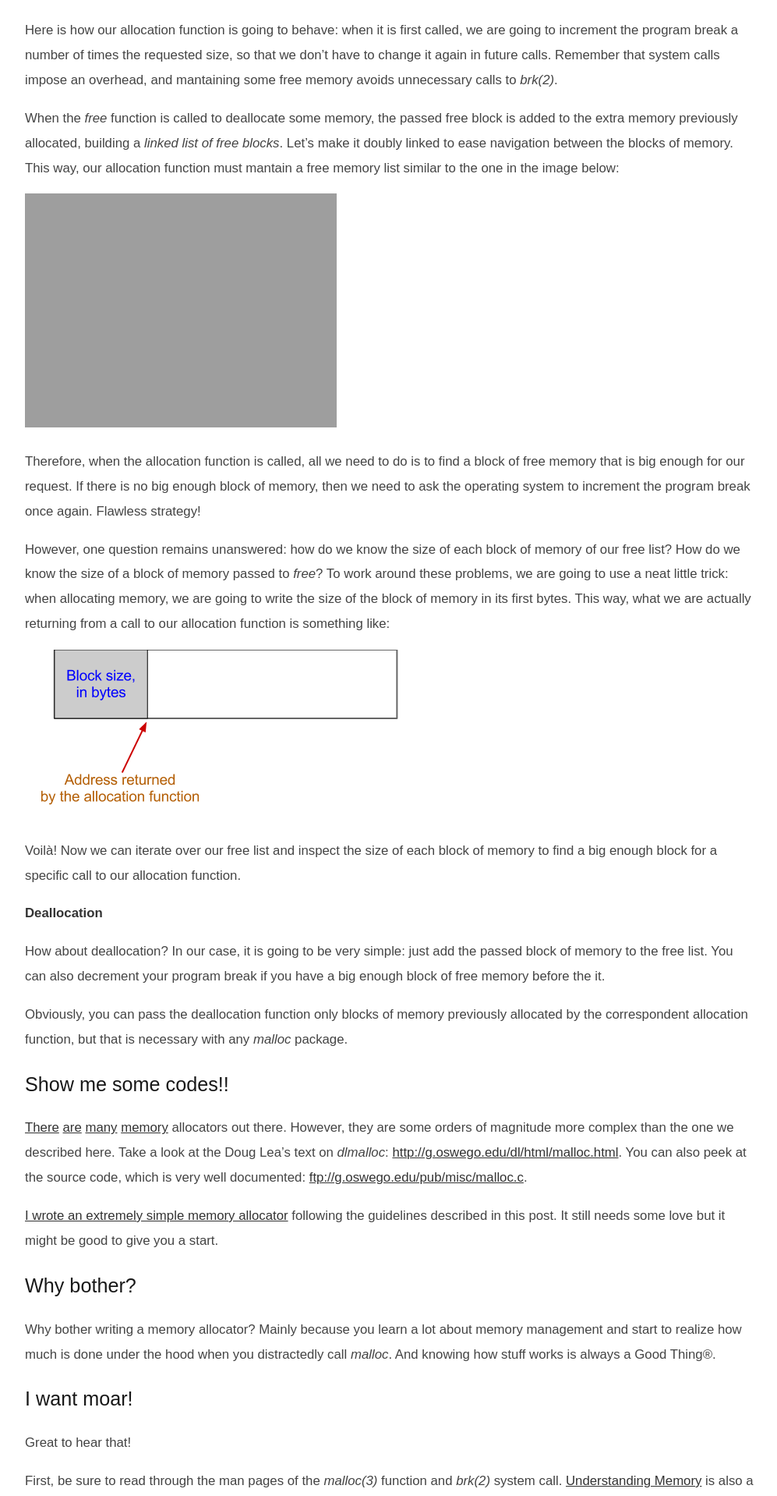
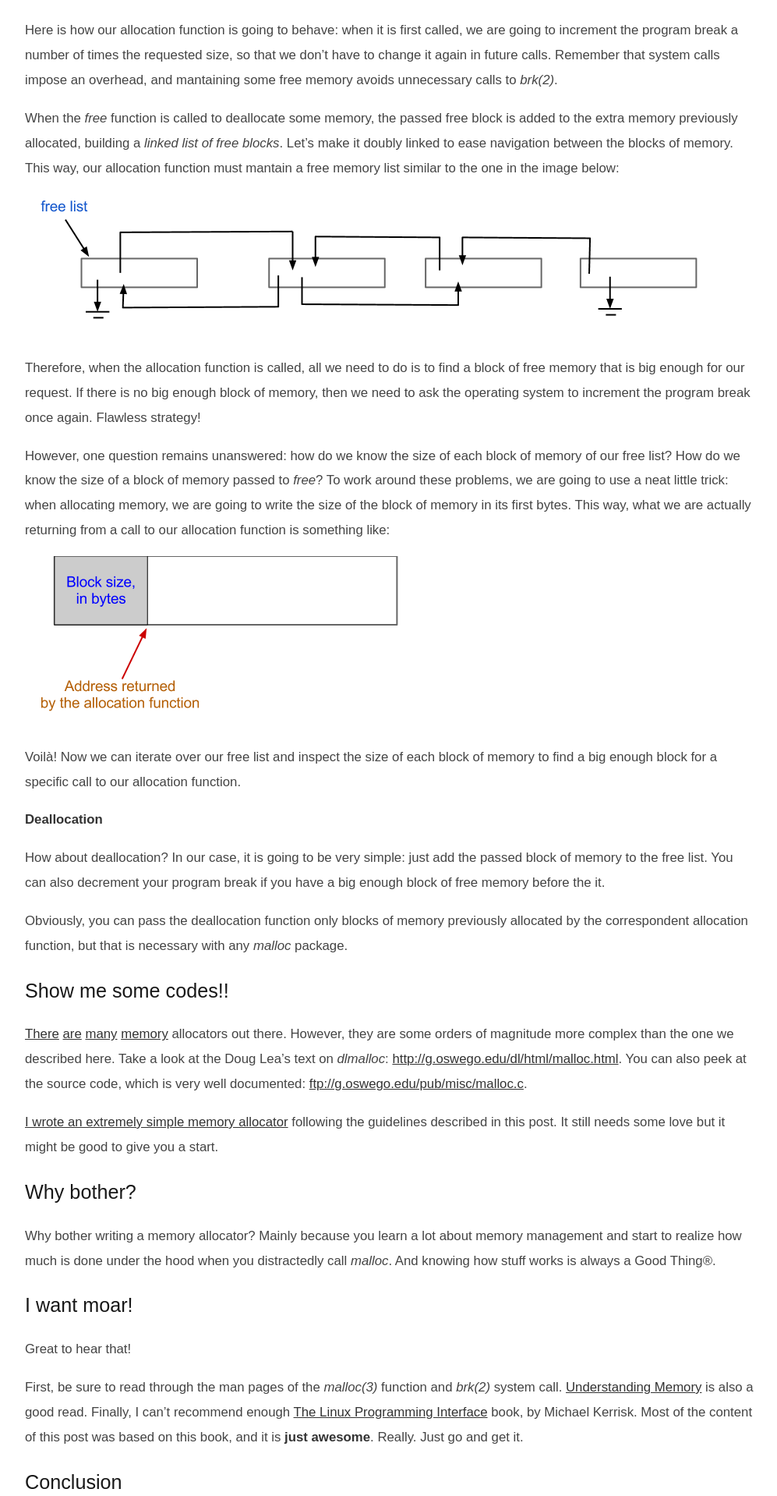
Before and after one commit to rmascarenhas/rmascarenhas.github.com, a Jekyll site: the page built from _posts/2012-05-31-writing-a-memory-allocator.markdown, in a window 1280 px wide. Shown: the part 2850-4768 px from the top of the page at 78% size, without its empty margins (198-1195 px from the left). Built offline with Jekyll 4.4.1, drawn with Linux system fonts in a browser that asks for light colours; nearby versions of some CDN libraries; some web fonts are replaced; comment, search, counter and statistics services are not loaded.

Commit message:
Unquote.

```diff
--- a/_posts/2012-05-31-writing-a-memory-allocator.markdown
+++ b/_posts/2012-05-31-writing-a-memory-allocator.markdown
@@ -100,7 +100,7 @@ list of free blocks_. Let's make it doubly linked to ease navigation
 between the blocks of memory. This way, our allocation function must
 mantain a free memory list similar to the one in the image below:
 
-![Linked list of free memory blocks]({{ site.url }}/images/free_block_list.png")
+![Linked list of free memory blocks]({{ site.url }}/images/free_block_list.png)
 
 Therefore, when the allocation function is called, all we need to do is to find
 a block of free memory that is big enough for our request. If there is no
```
